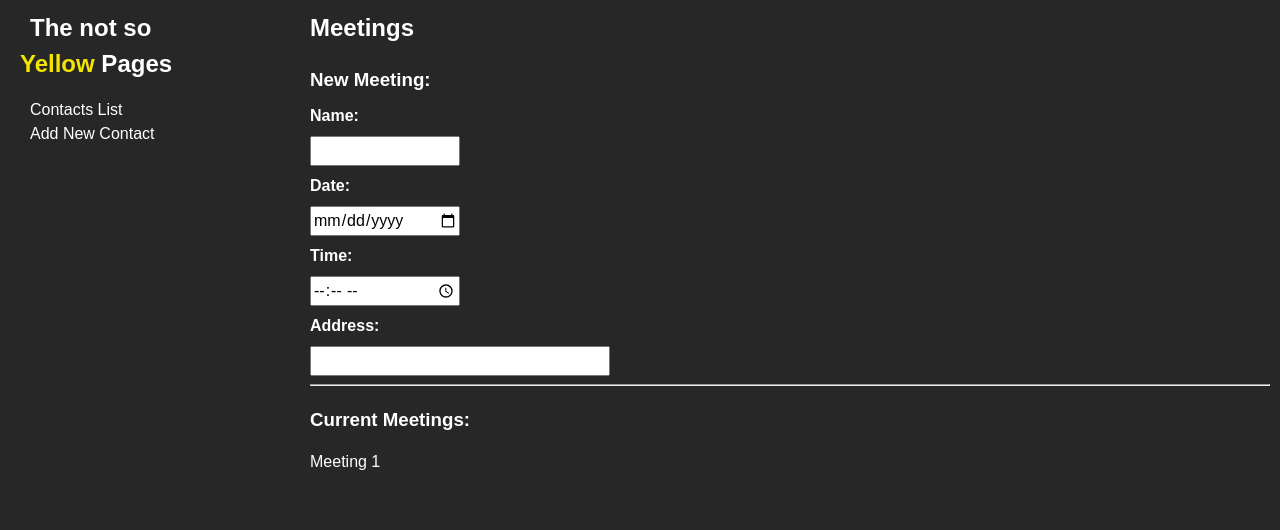
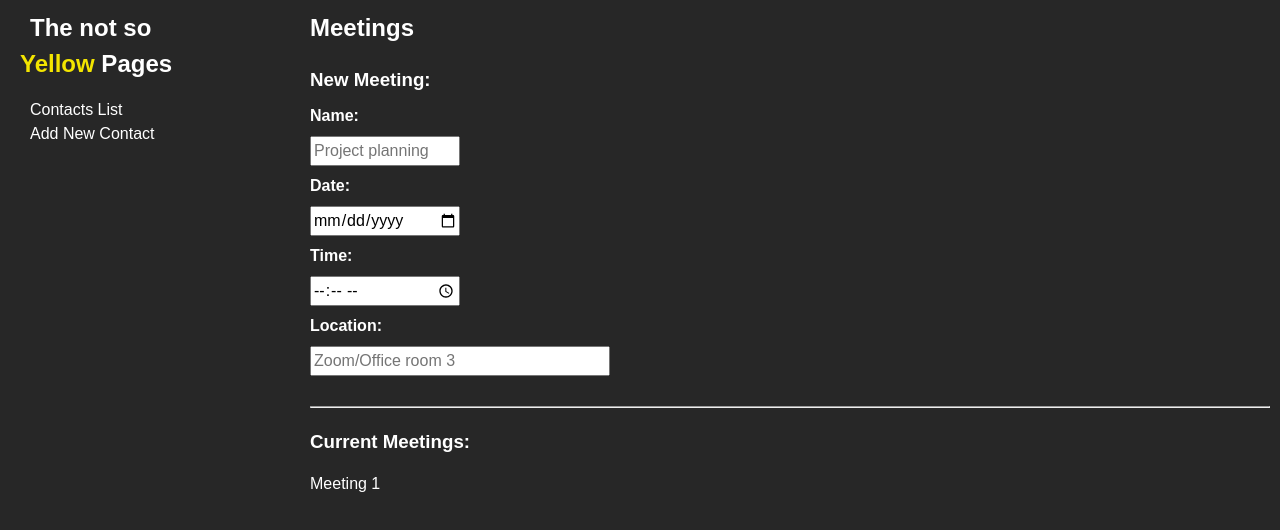
Before and after one commit to boolean-uk/react-address-book, a React (Create React App) app: page /contacts/1/meetings in a window 1280 px wide. Shown: the top 530 px of the page. Built offline with nearby package versions, Linux system fonts and the light colour scheme; data requests are answered from the project's data file.

Commit message:
Expanded new meetings inputs

```diff
--- a/db/db.json
+++ b/db/db.json
@@ -61,19 +61,22 @@
       "id": "1",
       "name": "meeting 1",
       "date": "22/11/22",
-      "time": "15:00"
+      "time": "15:00",
+      "location": "Office floor"
     },
     {
       "id": "2",
       "name": "meeting 2",
       "date": "28/11/22",
-      "time": "17:30"
+      "time": "17:30",
+      "location": "Room 2"
     },
     {
       "id": "3",
       "name": "meeting 3",
       "date": "09/01/23",
-      "time": "9:30"
+      "time": "9:30",
+      "location": "Zoom"
     }
   ]
 }
--- a/src/components/Meetings.js
+++ b/src/components/Meetings.js
@@ -6,28 +6,60 @@ function Meetings(props) {
         <h2>Meetings</h2>
       </header>
 
-      <h3 className='new-meeting-subheading'>New Meeting:</h3>
+
       <form className='form-stack meeting-form'>
+        <h3 className='meetings-subheadings'>New Meeting:</h3>
         {/* name input */}
-        <label>Name: </label>
-        <input type="text"></input>
+        <label htmlFor='name'>Name: </label>
+        <input
+          type="text"
+          id='name'
+          name='name'
+          placeholder='Project planning'
+          required
+          // onChange={handleChange}
+          // value={meetingData.name}
+        />
 
         {/* date input */}
-        <label>Date: </label>
-        <input type="date"></input>
+        <label htmlFor='date'>Date: </label>
+        <input
+          type="date"
+          id='date'
+          name='date'
+          required
+          // onChange={handleChange}
+          // value={meetingData.date}>
+        />
 
         {/* time input */}
-        <label>Time: </label>
-        <input type="time"></input>
+        <label htmlFor='time'>Time: </label>
+        <input
+          type="time"
+          id='time'
+          name='time'
+          required
+          // onChange={handleChange}
+          // value={meetingData.time}
+        />
 
         {/* location input */}
-        <label>Address: </label>
-        <input type="text" className='meeting-form-address'></input>
+        <label htmlFor='location'>Location: </label>
+        <input
+          type="text"
+          id='location'
+          name='location'
+          placeholder='Zoom/Office room 3'
+          required
+          // onChange={handleChange}
+          // value={meetingData.location}
+          className='meeting-form-location'
+        />
       </form>
 
-      <hr/>
+      <hr className='meetings-hr'/>
 
-      <h3 className='current-meeting-subheading'>Current Meetings:</h3>
+      <h3 className='meetings-subheadings'>Current Meetings:</h3>
       <ul>
         <li>Meeting 1</li>
       </ul>
--- a/src/styles/styles.css
+++ b/src/styles/styles.css
@@ -207,16 +207,15 @@ h2 {
   max-width: 150px;
 }
 
-.meeting-form-address {
+.meeting-form-location {
   width: 300px !important;
 }
 
-.new-meeting-subheading {
+.meetings-subheadings {
   margin-bottom: 10px;
   margin-top: 20px;
 }
 
-.current-meeting-subheading {
-  margin-bottom: 10px;
-  margin-top: 20px;
+.meetings-hr {
+  margin-top: 30px;
 }
```
